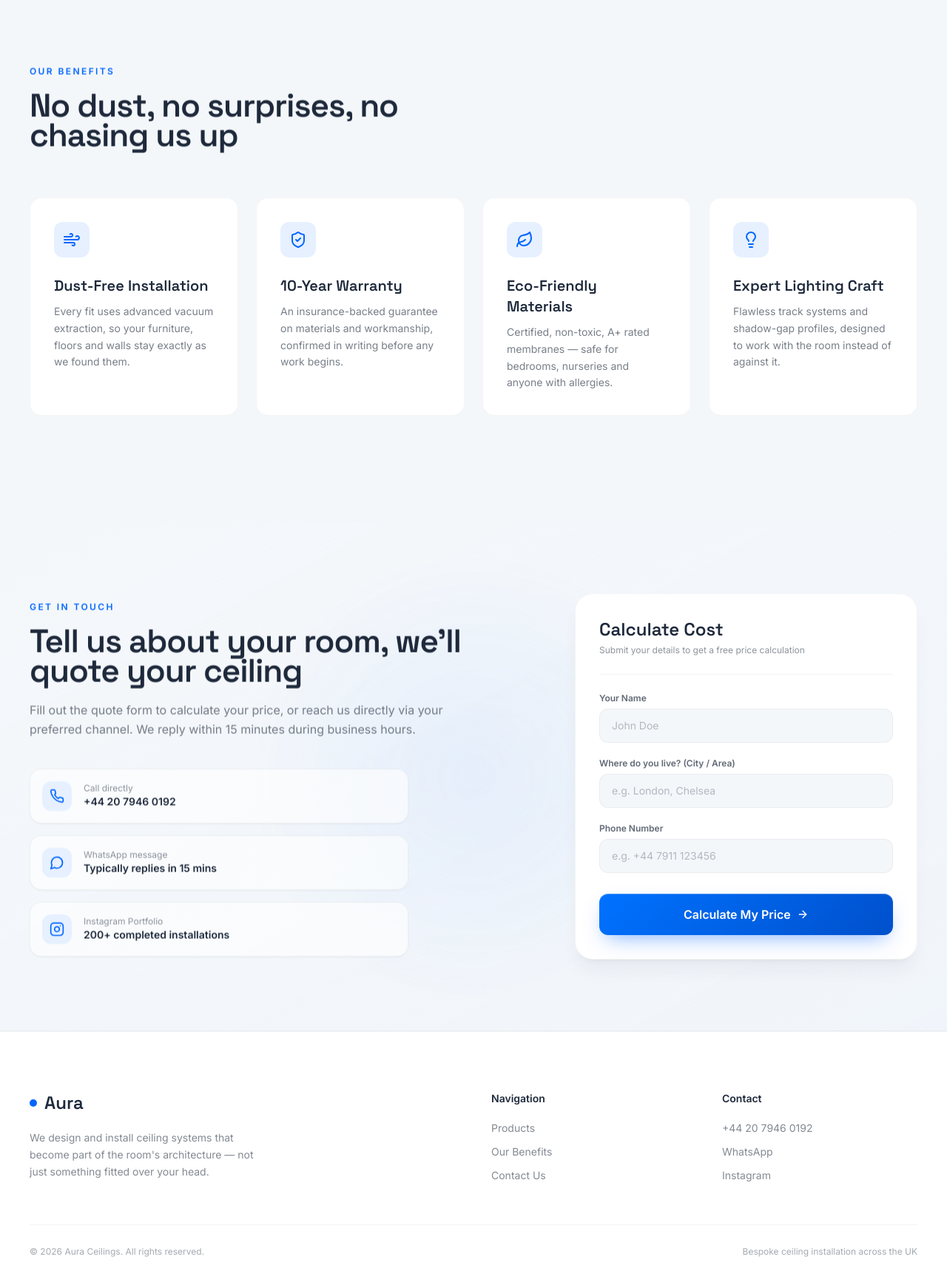
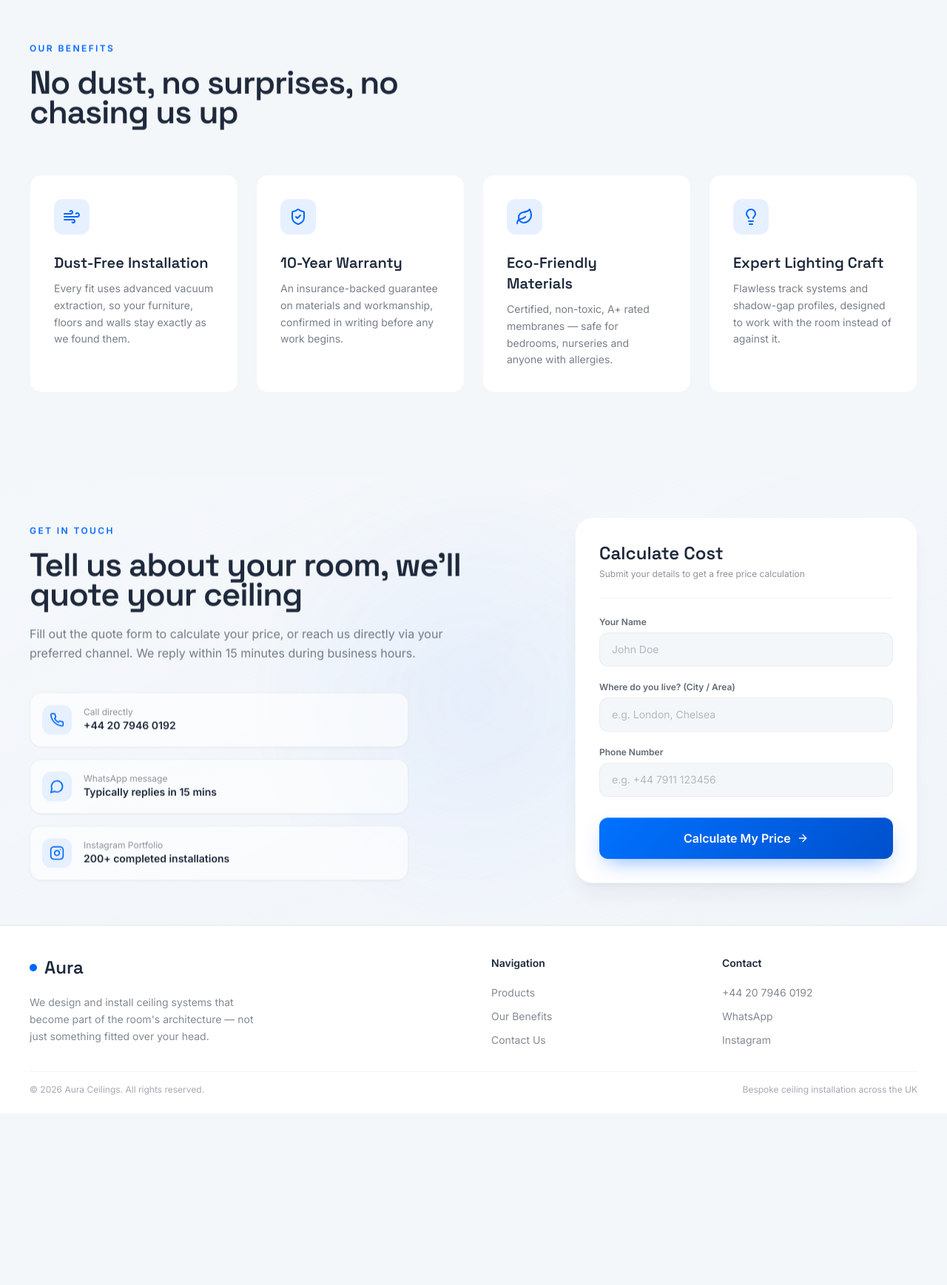
Before and after one commit to Timoshiks/PotolkiPortfolio, a Next.js app: page / in a window 1280 px wide. Shown: the part 1981-3718 px from the top of the page at 74% size. After the commit the page ends 3486 px from the top, so only its background shows below. Built offline with nearby package versions, Linux system fonts and the light colour scheme.

Commit message:
fix: make benefits full screen height and compress contact/footer height for single viewport fitting

```diff
--- a/app/page.js
+++ b/app/page.js
@@ -463,7 +463,7 @@ export default function Home() {
         </section>
 
         {/* ============ BENEFITS ============ */}
-        <section id="benefits" class="anchor-target py-28 md:py-36 px-6 md:px-10 bg-mist">
+        <section id="benefits" class="anchor-target min-h-[calc(100vh-96px)] flex flex-col justify-center py-16 md:py-20 px-6 md:px-10 bg-mist">
           <div class="max-w-7xl mx-auto">
             <div class="max-w-xl mb-16 scroll-reveal">
               <span class="text-xs font-semibold tracking-[0.2em] uppercase text-blue">Our Benefits</span>
@@ -507,7 +507,7 @@ export default function Home() {
         </section>
 
         {/* ============ GET IN TOUCH (REDESIGNED LIGHT THEME WITH FORM) ============ */}
-        <section id="contact" class="anchor-target py-20 md:py-24 px-6 md:px-10 bg-gradient-to-br from-mist to-blue-light/20 text-ink relative overflow-hidden border-b border-ink/5">
+        <section id="contact" class="anchor-target pt-12 pb-12 md:pt-14 md:pb-14 px-6 md:px-10 bg-gradient-to-br from-mist to-blue-light/20 text-ink relative overflow-hidden border-b border-ink/5">
           <div class="absolute top-1/2 left-1/2 -translate-x-1/2 -translate-y-1/2 w-[640px] h-[640px] glow-orb rounded-full pointer-events-none opacity-40"></div>
 
           <div class="max-w-7xl mx-auto relative z-10 grid lg:grid-cols-12 gap-12 lg:gap-16 items-center">
@@ -658,7 +658,7 @@ export default function Home() {
       </main>
 
       {/* ============ FOOTER ============ */}
-      <footer class="bg-white border-t border-ink/5 px-6 md:px-10 pt-20 pb-10">
+      <footer class="bg-white border-t border-ink/5 px-6 md:px-10 pt-10 pb-6">
         <div class="max-w-7xl mx-auto grid md:grid-cols-4 gap-12">
           <div class="md:col-span-2">
             <div class="flex items-center gap-2.5">
@@ -686,7 +686,7 @@ export default function Home() {
             </ul>
           </div>
         </div>
-        <div class="max-w-7xl mx-auto mt-14 pt-7 border-t border-ink/5 text-xs text-ink/40 flex flex-col sm:flex-row justify-between gap-2">
+        <div class="max-w-7xl mx-auto mt-8 pt-4 border-t border-ink/5 text-xs text-ink/40 flex flex-col sm:flex-row justify-between gap-2">
           <span>© {currentYear} Aura Ceilings. All rights reserved.</span>
           <span>Bespoke ceiling installation across the UK</span>
         </div>
```
